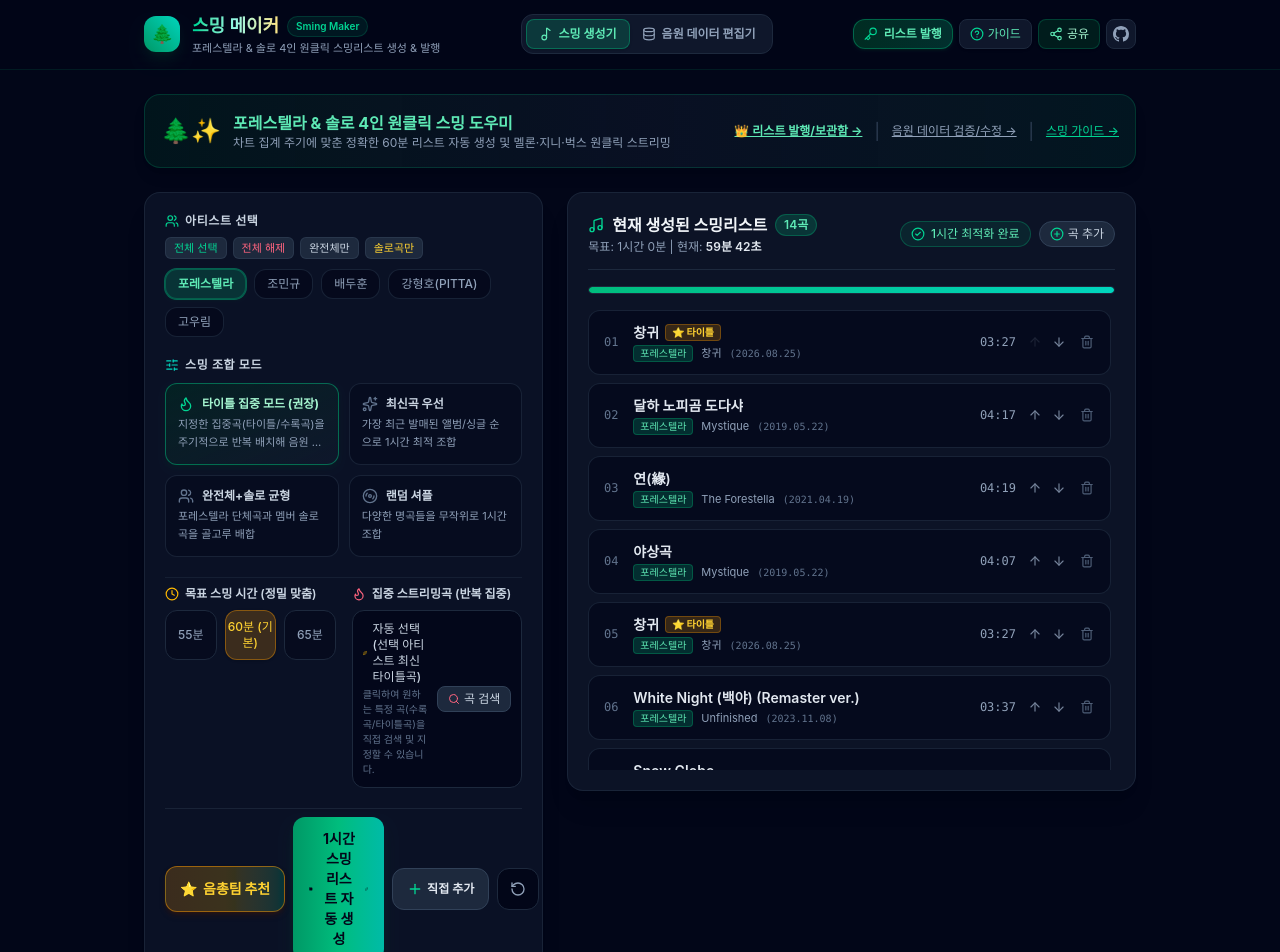
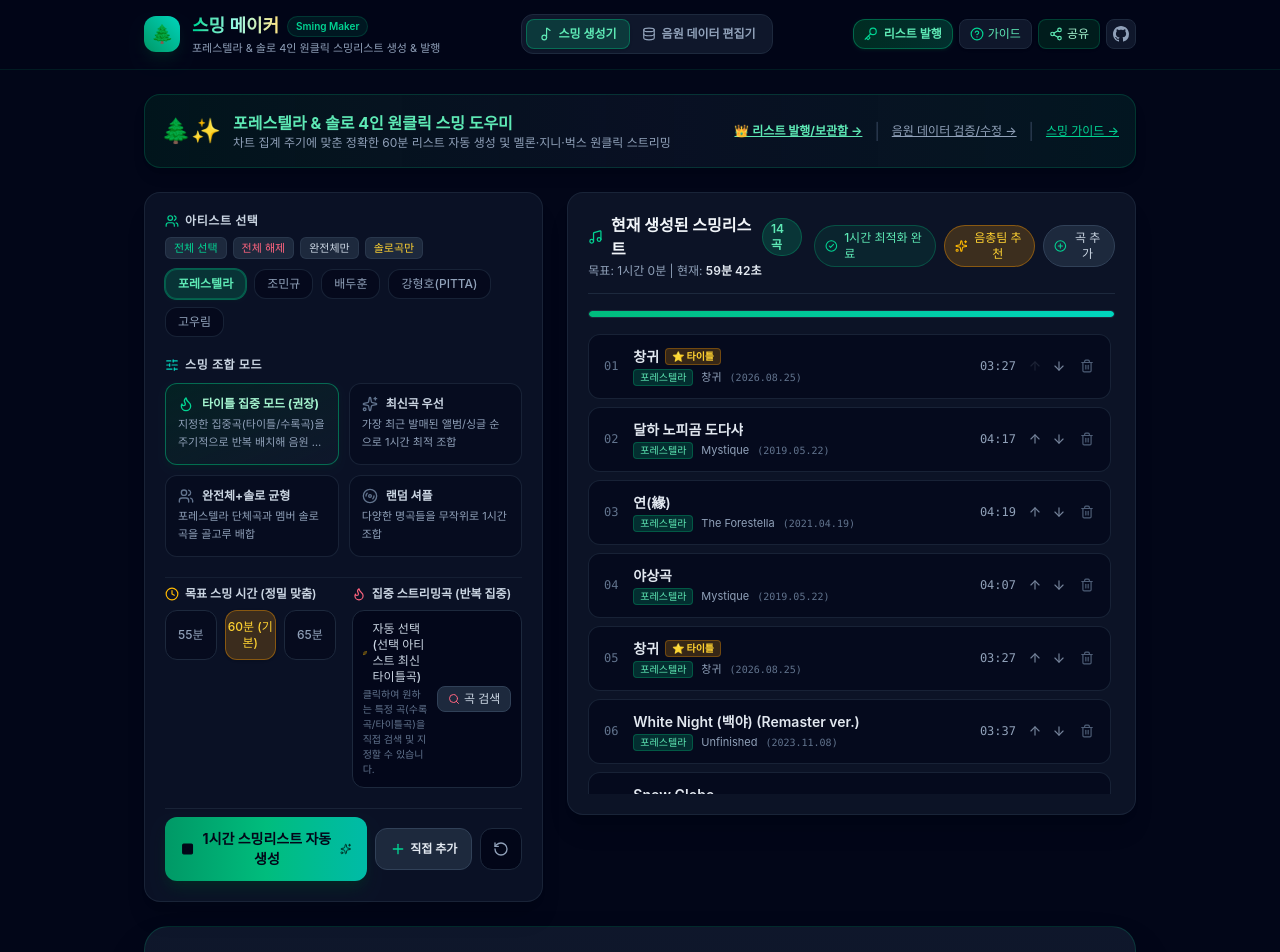
Before and after one commit to foretissimo/sming-maker, a React (Vite) app: page / in a window 1280 px wide. Shown: the top 952 px of the page. Built offline with nearby package versions, Linux system fonts and the light colour scheme; a web font is replaced by a local one.

Commit message:
feat: move official recommended button next to add song button in playlist header with confirmation popup

```diff
--- a/src/App.jsx
+++ b/src/App.jsx
@@ -432,7 +432,6 @@ export default function App() {
                   onGenerate={handleGenerate}
                   onOpenCatalog={() => setIsCatalogOpen(true)}
                   onReset={handleReset}
-                  onLoadRecommended={handleLoadRecommended}
                   playlistLength={playlist.length}
                 />
               </div>
@@ -445,6 +444,7 @@ export default function App() {
                   onMoveDown={handleMoveDown}
                   onRemove={handleRemove}
                   onAddCustom={() => setIsCatalogOpen(true)}
+                  onLoadRecommended={handleLoadRecommended}
                   targetDurationSeconds={targetDurationMinutes * 60}
                   artists={artists}
                 />
--- a/src/components/FilterSection.jsx
+++ b/src/components/FilterSection.jsx
@@ -320,28 +320,7 @@ export default function FilterSection({
 
       {/* 4. ⚡ GENERATOR BUTTON (Below All Filter & Mode Options) */}
       <div className="pt-2 border-t border-slate-800/80">
-        <div className="flex items-center gap-2 flex-wrap sm:flex-nowrap">
-          {onLoadRecommended && (
-            <button
-              onClick={() => {
-                onLoadRecommended();
-                try {
-                  confetti({
-                    particleCount: 50,
-                    spread: 70,
-                    origin: { y: 0.8 },
-                    colors: ['#10b981', '#f59e0b', '#3b82f6', '#ec4899']
-                  });
-                } catch (e) {}
-              }}
-              className="py-3 px-3.5 rounded-xl bg-gradient-to-r from-amber-500/20 via-amber-400/20 to-emerald-500/20 hover:from-amber-500/30 hover:to-emerald-500/30 text-amber-300 font-black text-xs sm:text-sm flex items-center justify-center gap-1.5 border border-amber-500/50 shadow-md shadow-amber-950/40 cursor-pointer transition-all active:scale-[0.99] whitespace-nowrap flex-shrink-0"
-              title="포레스텔라 음원총공팀 공식 1시간 추천 스밍리스트 불러오기"
-            >
-              <span className="text-sm">⭐</span>
-              <span>음총팀 추천</span>
-            </button>
-          )}
-
+        <div className="flex items-center gap-2">
           {onGenerate && (
             <button
               onClick={() => {
--- a/src/components/GeneratorControl.jsx
+++ b/src/components/GeneratorControl.jsx
@@ -6,7 +6,6 @@ export default function GeneratorControl({
   onGenerate,
   onOpenCatalog,
   onReset,
-  onLoadRecommended,
   playlistLength
 }) {
   const handleGenerateClick = () => {
@@ -23,40 +22,16 @@ export default function GeneratorControl({
     }
   };
 
-  const handleRecommendedClick = () => {
-    if (onLoadRecommended) {
-      onLoadRecommended();
-      try {
-        confetti({
-          particleCount: 50,
-          spread: 70,
-          origin: { y: 0.8 },
-          colors: ['#10b981', '#f59e0b', '#3b82f6', '#ec4899']
-        });
-      } catch (e) {}
-    }
-  };
-
   return (
-    <div className="flex flex-col sm:flex-row items-stretch sm:items-center justify-between gap-2.5 p-3 bg-slate-900/90 border border-emerald-500/30 rounded-2xl shadow-xl">
-      {/* Official Recommended CTA */}
-      <button
-        onClick={handleRecommendedClick}
-        className="py-3 px-4 rounded-xl bg-gradient-to-r from-amber-500/20 via-amber-400/20 to-emerald-500/20 hover:from-amber-500/30 hover:to-emerald-500/30 text-amber-300 font-black text-xs sm:text-sm flex items-center justify-center gap-1.5 border border-amber-500/50 shadow-md shadow-amber-950/40 cursor-pointer transition-all active:scale-[0.99] whitespace-nowrap"
-        title="포레스텔라 음원총공팀 공식 1시간 스밍리스트 불러오기"
-      >
-        <span className="text-sm">⭐</span>
-        <span>음총팀 추천</span>
-      </button>
-
+    <div className="flex flex-col sm:flex-row items-stretch sm:items-center justify-between gap-3 p-3 bg-slate-900/90 border border-emerald-500/30 rounded-2xl shadow-xl">
       {/* Main Auto Generate CTA */}
       <button
         onClick={handleGenerateClick}
-        className="flex-1 py-3 px-4 rounded-xl bg-gradient-to-r from-emerald-600 via-emerald-500 to-teal-500 hover:from-emerald-500 hover:to-teal-400 text-slate-950 font-bold text-xs sm:text-sm flex items-center justify-center gap-2 shadow-lg shadow-emerald-950/60 hover:shadow-emerald-500/20 transition-all duration-200 cursor-pointer transform active:scale-[0.99]"
+        className="flex-1 py-3 px-5 rounded-xl bg-gradient-to-r from-emerald-600 via-emerald-500 to-teal-500 hover:from-emerald-500 hover:to-teal-400 text-slate-950 font-bold text-sm sm:text-base flex items-center justify-center gap-2 shadow-lg shadow-emerald-950/60 hover:shadow-emerald-500/20 transition-all duration-200 cursor-pointer transform active:scale-[0.99]"
       >
-        <Dice5 className="w-4 h-4 text-slate-950 fill-current" />
+        <Dice5 className="w-5 h-5 text-slate-950 fill-current" />
         <span>1시간 스밍리스트 자동 생성</span>
-        <Sparkles className="w-3.5 h-3.5 text-emerald-900" />
+        <Sparkles className="w-4 h-4 text-emerald-900" />
       </button>
 
       {/* Right: Manual add & reset */}
--- a/src/components/PlaylistView.jsx
+++ b/src/components/PlaylistView.jsx
@@ -1,4 +1,4 @@
-import React from 'react';
+import React, { useState } from 'react';
 import {
   Music,
   Trash2,
@@ -9,11 +9,10 @@ import {
   Clock,
   CheckCircle2,
   AlertCircle,
-  PlusCircle
+  PlusCircle,
+  AlertTriangle
 } from 'lucide-react';
 import { formatSecondsToTime, formatTotalDuration, formatDate } from '../utils/formatters';
-
-
 
 export default function PlaylistView({
   playlist,
@@ -21,9 +20,12 @@ export default function PlaylistView({
   onMoveDown,
   onRemove,
   onAddCustom,
+  onLoadRecommended,
   targetDurationSeconds = 3600,
   artists = []
 }) {
+  const [showConfirmModal, setShowConfirmModal] = useState(false);
+
   const totalSeconds = playlist.reduce((sum, s) => sum + (s.duration || 0), 0);
   const totalDurationFormatted = formatTotalDuration(totalSeconds);
   const targetDurationFormatted = formatTotalDuration(targetDurationSeconds);
@@ -38,6 +40,12 @@ export default function PlaylistView({
     return found ? found.badgeColor : 'bg-slate-800 text-slate-300 border-slate-700';
   };
 
+  const handleConfirmLoad = () => {
+    setShowConfirmModal(false);
+    if (onLoadRecommended) {
+      onLoadRecommended();
+    }
+  };
 
   return (
     <div className="bg-slate-900/80 border border-slate-800/80 rounded-2xl p-4 md:p-5 shadow-xl space-y-4">
@@ -58,8 +66,8 @@ export default function PlaylistView({
           </p>
         </div>
 
-        {/* Optimal status indicator */}
-        <div className="flex items-center gap-2 self-start sm:self-auto">
+        {/* Optimal status indicator & Actions */}
+        <div className="flex items-center gap-2 self-start sm:self-auto flex-wrap sm:flex-nowrap">
           {isOptimal ? (
             <div className="flex items-center gap-1.5 px-2.5 py-1 rounded-full bg-emerald-500/10 border border-emerald-500/30 text-emerald-300 text-xs font-medium">
               <CheckCircle2 className="w-3.5 h-3.5 text-emerald-400" />
@@ -72,12 +80,25 @@ export default function PlaylistView({
             </div>
           )}
 
+          {/* 음총팀 추천 버튼 (곡 추가 버튼 왼쪽 같은 크기) */}
+          {onLoadRecommended && (
+            <button
+              onClick={() => setShowConfirmModal(true)}
+              className="flex items-center gap-1 px-2.5 py-1 rounded-full bg-amber-500/20 hover:bg-amber-500/30 text-amber-300 hover:text-amber-200 text-xs font-medium border border-amber-500/40 cursor-pointer transition-colors"
+              title="음총팀 추천 리스트 불러오기"
+            >
+              <Sparkles className="w-3.5 h-3.5 text-amber-400" />
+              <span>음총팀 추천</span>
+            </button>
+          )}
+
+          {/* 곡 추가 버튼 */}
           <button
             onClick={onAddCustom}
             className="flex items-center gap-1 px-2.5 py-1 rounded-full bg-slate-800 hover:bg-slate-700 text-slate-300 hover:text-white text-xs font-medium border border-slate-700 cursor-pointer transition-colors"
           >
             <PlusCircle className="w-3.5 h-3.5 text-emerald-400" />
-            곡 추가
+            <span>곡 추가</span>
           </button>
         </div>
       </div>
@@ -187,6 +208,51 @@ export default function PlaylistView({
           })}
         </div>
       )}
+
+      {/* Confirmation Modal */}
+      {showConfirmModal && (
+        <div className="fixed inset-0 z-50 flex items-center justify-center p-4 bg-slate-950/80 backdrop-blur-sm animate-fade-in">
+          <div className="bg-slate-900 border border-amber-500/40 rounded-2xl max-w-sm w-full p-5 shadow-2xl space-y-4">
+            <div className="flex items-center gap-3">
+              <div className="w-10 h-10 rounded-xl bg-amber-500/20 border border-amber-500/30 flex items-center justify-center flex-shrink-0 text-lg">
+                ⭐
+              </div>
+              <div>
+                <h3 className="text-sm font-bold text-slate-100">
+                  음총팀 추천 리스트 불러오기
+                </h3>
+                <p className="text-xs text-amber-400 font-medium mt-0.5">
+                  포레스텔라 음원총공팀 공식 스밍
+                </p>
+              </div>
+            </div>
+
+            <div className="p-3.5 rounded-xl bg-slate-950/80 border border-slate-800 text-xs text-slate-200 leading-relaxed space-y-1">
+              <p className="font-semibold text-amber-300">
+                모든 리스트가 삭제되고 음총팀 추천 내역으로 변경됩니다.
+              </p>
+              <p className="text-slate-400 text-[11px]">
+                계속 진행하시겠습니까?
+              </p>
+            </div>
+
+            <div className="flex items-center justify-end gap-2 pt-1">
+              <button
+                onClick={() => setShowConfirmModal(false)}
+                className="px-3.5 py-2 rounded-xl bg-slate-800 hover:bg-slate-700 text-slate-300 text-xs font-semibold cursor-pointer transition-colors"
+              >
+                취소
+              </button>
+              <button
+                onClick={handleConfirmLoad}
+                className="px-4 py-2 rounded-xl bg-gradient-to-r from-amber-500 to-emerald-500 hover:from-amber-400 hover:to-emerald-400 text-slate-950 text-xs font-bold cursor-pointer shadow-lg shadow-amber-950/40 transition-all"
+              >
+                확인
+              </button>
+            </div>
+          </div>
+        </div>
+      )}
     </div>
   );
 }
--- a/src/data/recommendedPlaylist.json
+++ b/src/data/recommendedPlaylist.json
@@ -3,7 +3,7 @@
   "title": "🌲 포레스텔라 음총팀 공식 1시간 스밍리스트",
   "creator": "포레스텔라 음원총공팀",
   "desc": "신곡 '창귀' 중심 1시간 권장 스밍리스트입니다. 중복곡이 순차 분할되어 있어 멜론, 지니, 벅스 등 전 플랫폼에서 바로 담아 들으실 수 있습니다.",
-  "youtubeUrl": "",
+  "youtubeUrl": "https://youtu.be/rmTO6HBSWH0?si=VQKGwp0w4tFhLvKO",
   "selectedArtists": [
     "group"
   ],
```
